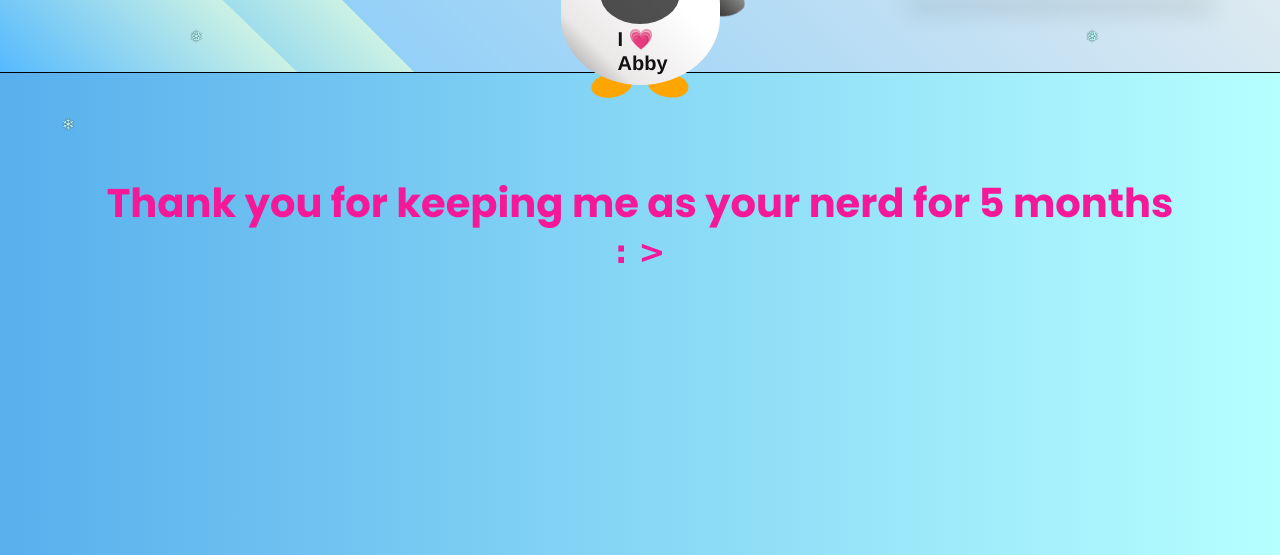
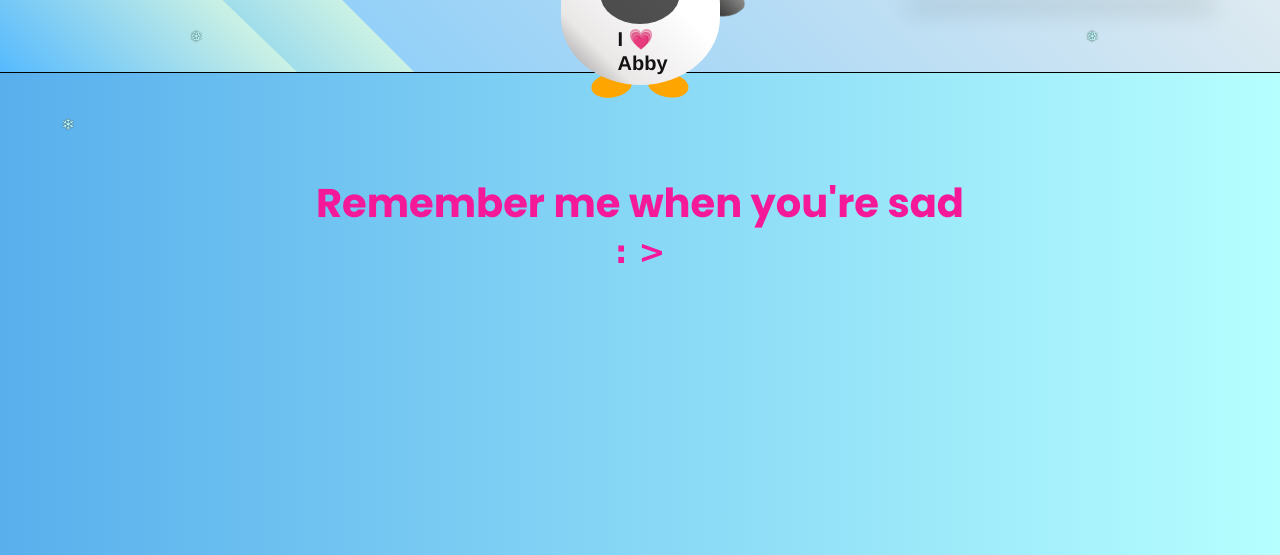
Before and after one commit to Peace1820/I-need-you-here-to-stay, a plain HTML site: page index.html in a window 1280 px wide. Shown: the part 245-800 px from the top of the page. Drawn offline with Linux system fonts and the light colour scheme.

Commit message:
Update index.html

```diff
--- a/index.html
+++ b/index.html
@@ -91,7 +91,7 @@
     </div>
 
     <div class="ground">
-      <h3>Thank you for keeping me as your nerd for 5 months</h3>
+      <h3>Remember me when you're sad</h3>
       <h3 class="smile"> : >  </h3>
     </div>
 
```
